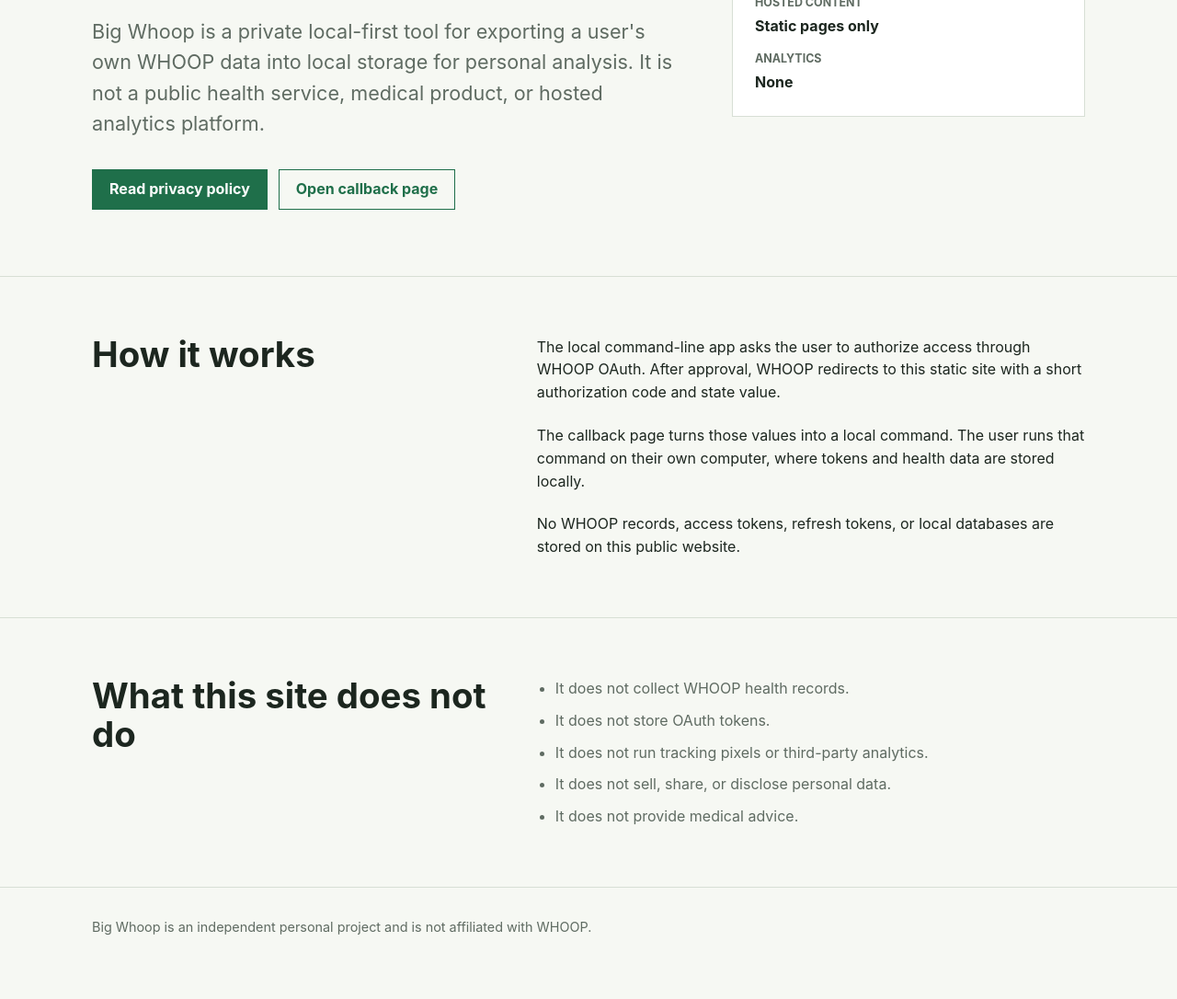
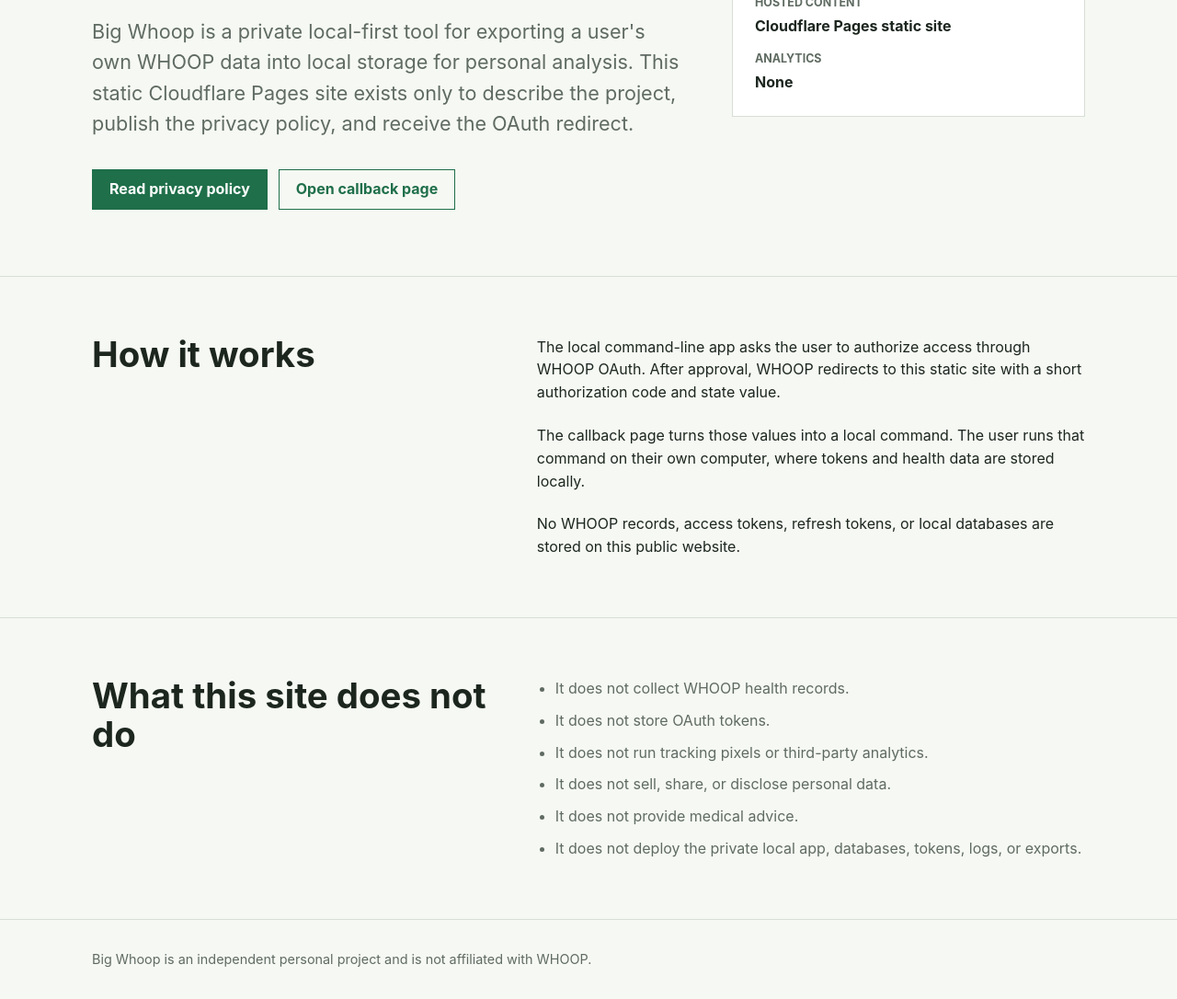
Before and after one commit to senorleft/big-whoop, a plain HTML site: page site/index.html in a window 1280 px wide. Shown: the part 416-1502 px from the top of the page at 92% size. Before the commit the page ends 1467 px from the top, so only its background shows below. Drawn offline with Linux system fonts and the light colour scheme.

Commit message:
Configure Cloudflare Pages compliance site
Update the public static site and setup docs for Cloudflare Pages Git integration. Point WHOOP OAuth examples at the assigned pages.dev callback URL and replace the placeholder privacy contact with the repo's public GitHub Issues page.

```diff
--- a/site/index.html
+++ b/site/index.html
@@ -24,7 +24,7 @@
         <div class="shell hero-grid">
           <div>
             <h1>Personal WHOOP data, kept local.</h1>
-            <p class="lede">Big Whoop is a private local-first tool for exporting a user's own WHOOP data into local storage for personal analysis. It is not a public health service, medical product, or hosted analytics platform.</p>
+            <p class="lede">Big Whoop is a private local-first tool for exporting a user's own WHOOP data into local storage for personal analysis. This static Cloudflare Pages site exists only to describe the project, publish the privacy policy, and receive the OAuth redirect.</p>
             <div class="actions">
               <a class="button" href="./privacy/">Read privacy policy</a>
               <a class="button secondary" href="./oauth/callback/">Open callback page</a>
@@ -43,7 +43,7 @@
               </div>
               <div>
                 <dt>Hosted content</dt>
-                <dd>Static pages only</dd>
+                <dd>Cloudflare Pages static site</dd>
               </div>
               <div>
                 <dt>Analytics</dt>
@@ -74,6 +74,7 @@
             <li>It does not run tracking pixels or third-party analytics.</li>
             <li>It does not sell, share, or disclose personal data.</li>
             <li>It does not provide medical advice.</li>
+            <li>It does not deploy the private local app, databases, tokens, logs, or exports.</li>
           </ul>
         </div>
       </section>
```
Also changed, not shown: site/oauth/callback/index.html (+1 -1 lines), site/privacy/index.html (+2 -2 lines), 2 other files.
